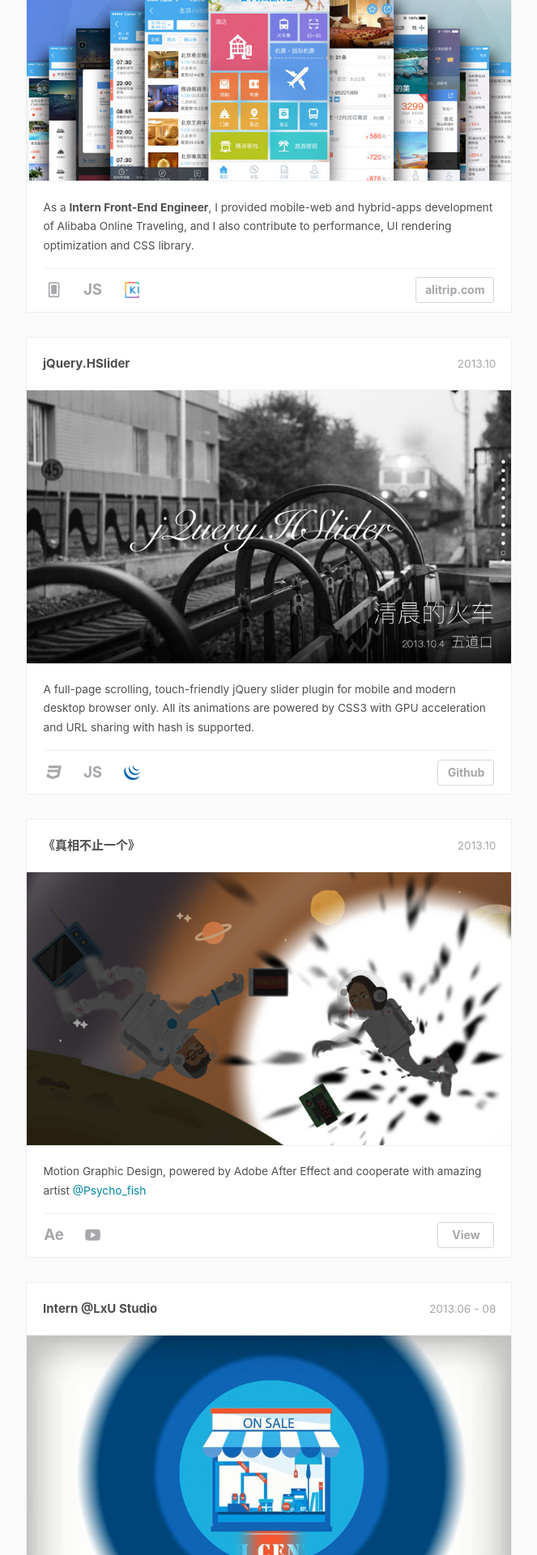
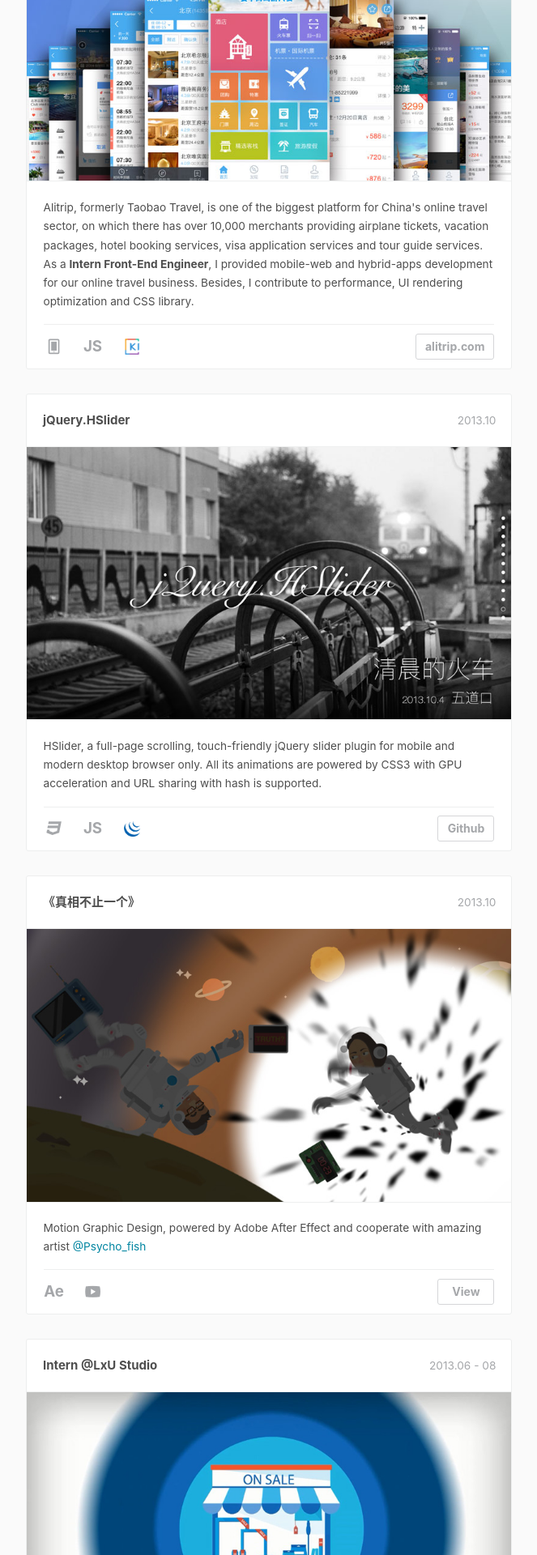
Before and after one commit to q97236143/Huxproh, a Jekyll site: the page built from portfolio/index.html, in a window 1280 px wide. Shown: the part 1939-3859 px from the top of the page at 81% size, without its empty margins (308-971 px from the left). Built offline with Jekyll 4.4.1, drawn with Linux system fonts in a browser that asks for light colours; nearby versions of some CDN libraries; comment, search, counter and statistics services are not loaded.

Commit message:
update portfolio/alitrip

```diff
--- a/portfolio/css/timeline.css
+++ b/portfolio/css/timeline.css
@@ -251,7 +251,7 @@ header img{
 	margin-top: 9px;
 	border-top: 1px solid #eeefef;
 }
-.cbp_tmlabel ul li.skill span{
+.cbp_tmlabel ul li.skill>span, .cbp_tmlabel ul li.skill>a{
     display: block;
     float: left;
     font-size: 1.3rem;
@@ -261,8 +261,13 @@ header img{
     line-height: 40px;
     margin-right: 8px;
     color: #a5a7aa;
+    transition: all 0.3s ease;
 }
-.cbp_tmlabel ul li.skill span:nth-child(1){
+.cbp_tmlabel ul li a:hover{
+	background: rgba(0,0,0,0.05);
+	border-radius: 50%;
+}
+.cbp_tmlabel ul li.skill>span:nth-child(1){
 	margin-left: -7px;
 }
 .cbp_tmlabel ul li.skill span:before{
--- a/portfolio/index.html
+++ b/portfolio/index.html
@@ -67,12 +67,13 @@ layout: default
 							<img src="images/intern-alitrip.jpg">
 							<ul>
 								<li>
-									As a <b>Intern Front-End Engineer</b>, I provided mobile-web and hybrid-apps development of Alibaba Online Traveling, and I also contribute to performance, UI rendering optimization and CSS library.
+									Alitrip, formerly Taobao Travel, is one of the biggest platform for China's online travel sector, on which there has over 10,000 merchants providing airplane tickets, vacation packages, hotel booking services, visa application services and tour guide services.<br>
+									As a <b>Intern Front-End Engineer</b>, I provided mobile-web and hybrid-apps development for our online travel business. Besides, I  contribute to performance, UI rendering optimization and CSS library.
 								</li>
 								<li class="skill">
 									<span class="cbp_tmicon-phone"></span>
 									<span><b>JS</b></span>
-									<span class="i-kissy"></span>
+									<a href="https://github.com/kissyteam/kissy"><span class="i-kissy"></span></a>
 									<span class="link"><a target="_blank" href="http://alitrip.com">alitrip.com</a></span>
 								</li>
 							</ul>
@@ -102,7 +103,7 @@ layout: default
 							<img src="images/work-hslider.jpg">
 							<ul>
 								<li>
-									A full-page scrolling, touch-friendly jQuery slider plugin for mobile and modern desktop browser only. All its animations are powered by CSS3 with GPU acceleration and URL sharing with hash is supported.
+									HSlider, a full-page scrolling, touch-friendly jQuery slider plugin for mobile and modern desktop browser only. All its animations are powered by CSS3 with GPU acceleration and URL sharing with hash is supported.
 								</li>
 								<li class="skill">
 									<span class="fa fa-css3"></span>
```
